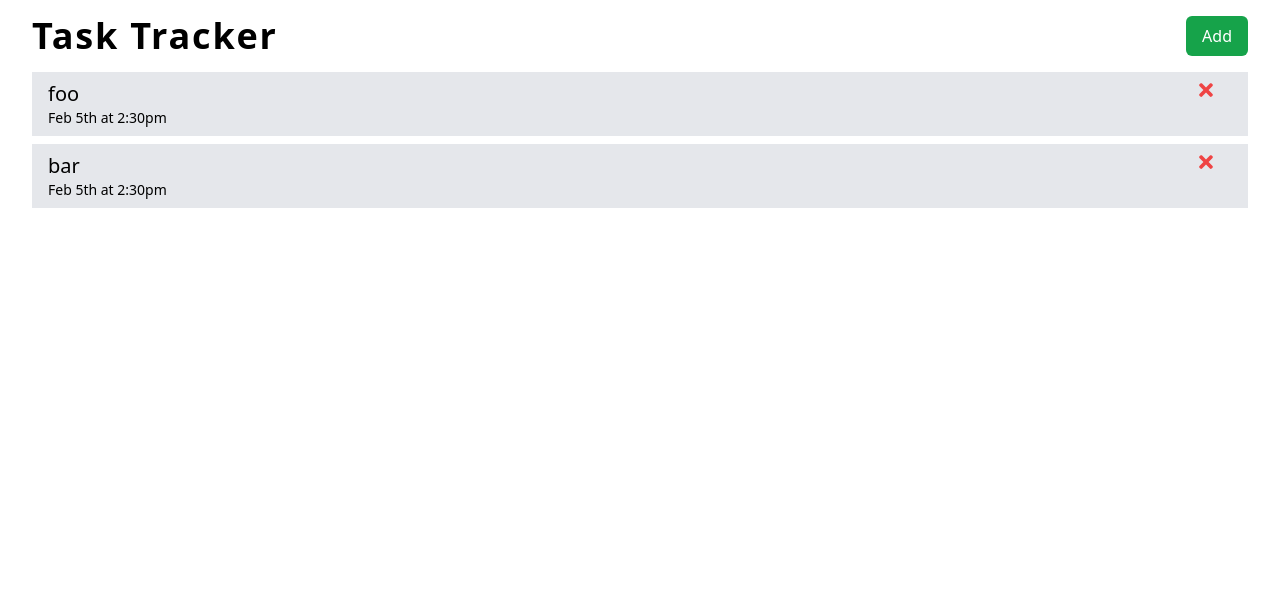
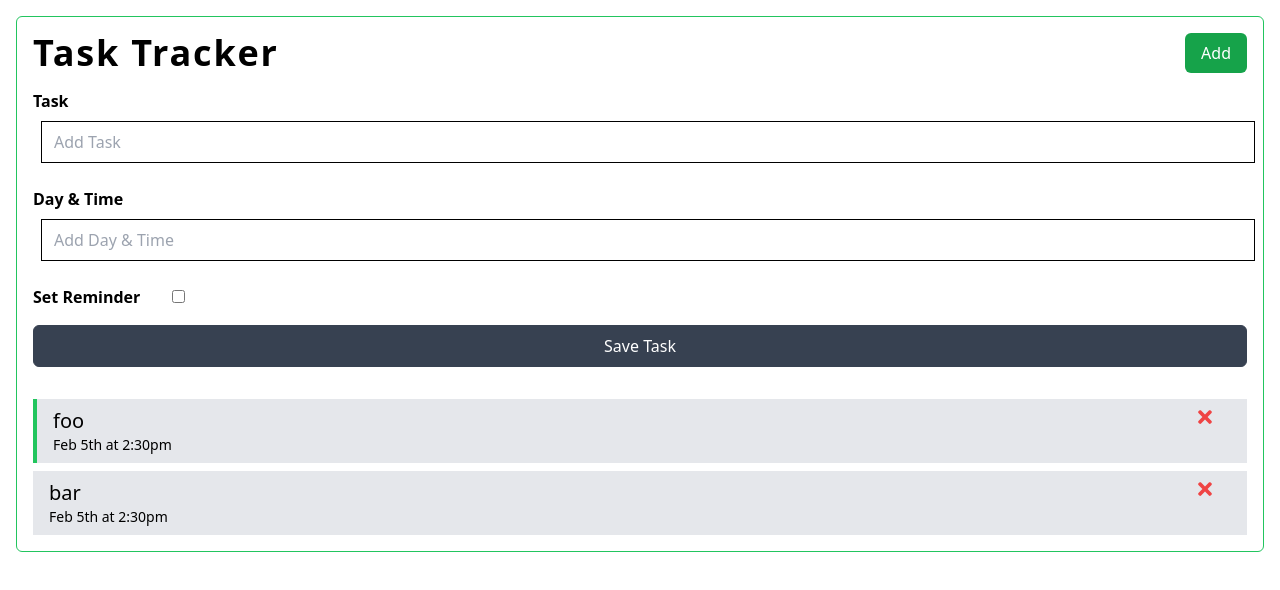
Before and after one commit to largomst/react-todo-demo, a React (Create React App) app: page / in a window 1280 px wide. Shown: the top 590 px of the page. Built offline with nearby package versions, Linux system fonts and the light colour scheme.

Commit message:
feature: add task

```diff
--- a/src/App.js
+++ b/src/App.js
@@ -2,6 +2,8 @@ import { useState } from "react";
 
 import Header from "./components/Header";
 import Tasks from "./components/Tasks";
+import AddTask from "./components/AddTask";
+
 function App() {
   const [tasks, setTasks] = useState([
     {
@@ -17,13 +19,45 @@ function App() {
       reminder: false,
     },
   ]);
+
+  // add task
+  const addTask = (task) => {
+    console.log(task);
+    const id = Math.floor(Math.random() * 10000) + 1;
+    const newTask = { id, ...task };
+    setTasks([...tasks, newTask]);
+  };
+
+  // delete task
   const deleteTask = (id) => {
     console.log("delete task", id);
+    setTasks(tasks.filter((task) => task.id !== id));
   };
+  // toggle reminder
+  const toggleReminder = (id) => {
+    console.log("toggle reminder", id);
+    setTasks(
+      tasks.map((task) =>
+        task.id === id ? { ...task, reminder: !task.reminder } : task
+      )
+    );
+  };
+
   return (
-    <div className="container mx-auto pt-4">
-      <Header title="Task Tracker" color="bg-gray-800" />
-      <Tasks tasks={tasks} onDelete={deleteTask} />
+    <div className="container mx-auto">
+      <div className="m-4 p-4 border border-green-500 rounded-md">
+        <Header title="Task Tracker" color="bg-gray-800" />
+        <AddTask onAdd={addTask} />
+        {tasks.length > 0 ? (
+          <Tasks
+            tasks={tasks}
+            onDelete={deleteTask}
+            onToggle={toggleReminder}
+          />
+        ) : (
+          "No tasks"
+        )}
+      </div>
     </div>
   );
 }
--- /dev/null
+++ b/src/components/AddTask.js
@@ -0,0 +1,63 @@
+import React from "react";
+import { useState } from "react";
+
+function AddTask({ onAdd }) {
+  const [text, setText] = useState("");
+  const [day, setDay] = useState("");
+  const [reminder, setReminder] = useState(false);
+
+  const labelStyle = "block font-semibold mt-4";
+  const inputStyle = "w-full border border-black m-2 px-3 py-2";
+
+  const onSubmit = (e) => {
+    e.preventDefault();
+    if (!text) {
+      alert("Please enter a task");
+    }
+    onAdd({ text, day, reminder });
+    setText("");
+    setDay("");
+  };
+
+  return (
+    <form onSubmit={onSubmit}>
+      <div>
+        <label className={labelStyle}>Task</label>
+        <input
+          className={inputStyle}
+          type="text"
+          placeholder="Add Task"
+          value={text}
+          onChange={(e) => setText(e.target.value)}
+        />
+      </div>
+      <div>
+        <label className={labelStyle}>Day & Time</label>
+        <input
+          className={inputStyle}
+          type="text"
+          placeholder="Add Day & Time "
+          value={day}
+          onChange={(e) => setDay(e.target.value)}
+        />
+      </div>
+      <div className="mt-4">
+        <label className="font-semibold">Set Reminder</label>
+        <input
+          className="ml-8"
+          type="checkbox"
+          checked={reminder}
+          value={reminder}
+          onChange={(e) => setReminder(e.currentTarget.checked)}
+        />
+      </div>
+      <input
+        className="w-full border border-gray-700 bg-gray-700 text-white p-2 mt-4 rounded-md"
+        type="submit"
+        value="Save Task"
+      />
+    </form>
+  );
+}
+
+export default AddTask;
--- a/src/components/Header.js
+++ b/src/components/Header.js
@@ -6,7 +6,7 @@ const Header = ({ title }) => {
     console.log("Click");
   };
   return (
-    <header className={"flex px-8"}>
+    <header className="flex">
       <h1 className="text-4xl tracking-wider flex-grow font-semibold">
         {title}
       </h1>
--- a/src/components/Task.js
+++ b/src/components/Task.js
@@ -1,8 +1,13 @@
 import { FaTimes } from "react-icons/fa";
-function Task({ task, onDelete }) {
+function Task({ task, onDelete, onToggle }) {
   return (
-    <div className="bg-gray-200  py-2 px-4">
-      <h3 className="text-xl relative">
+    <div
+      className={
+        "bg-gray-200  py-2 px-4" +
+        (task.reminder ? " border-l-green-500 border-l-4" : " ")
+      }
+    >
+      <h3 className="text-xl relative" onDoubleClick={() => onToggle(task.id)}>
         {task.text}{" "}
         <FaTimes
           className="inline absolute right-4 text-red-500 cursor-pointer"
--- a/src/components/Tasks.js
+++ b/src/components/Tasks.js
@@ -1,10 +1,15 @@
 import Task from "./Task";
 
-const Tasks = ({ tasks, onDelete }) => {
+const Tasks = ({ tasks, onDelete, onToggle }) => {
   return (
-    <div className="flex flex-col gap-2 mt-4 mx-8">
+    <div className="flex flex-col gap-2 mt-8">
       {tasks.map((task) => (
-        <Task key={task.id} task={task} onDelete={onDelete} />
+        <Task
+          key={task.id}
+          task={task}
+          onDelete={onDelete}
+          onToggle={onToggle}
+        />
       ))}
     </div>
   );
```
